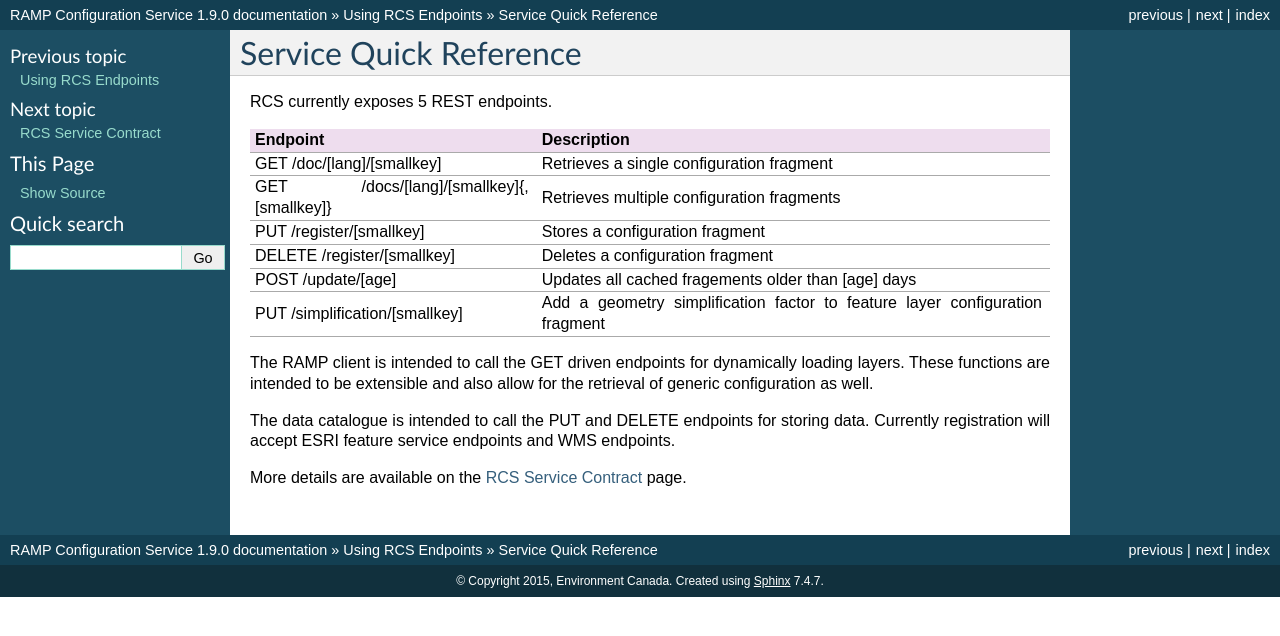
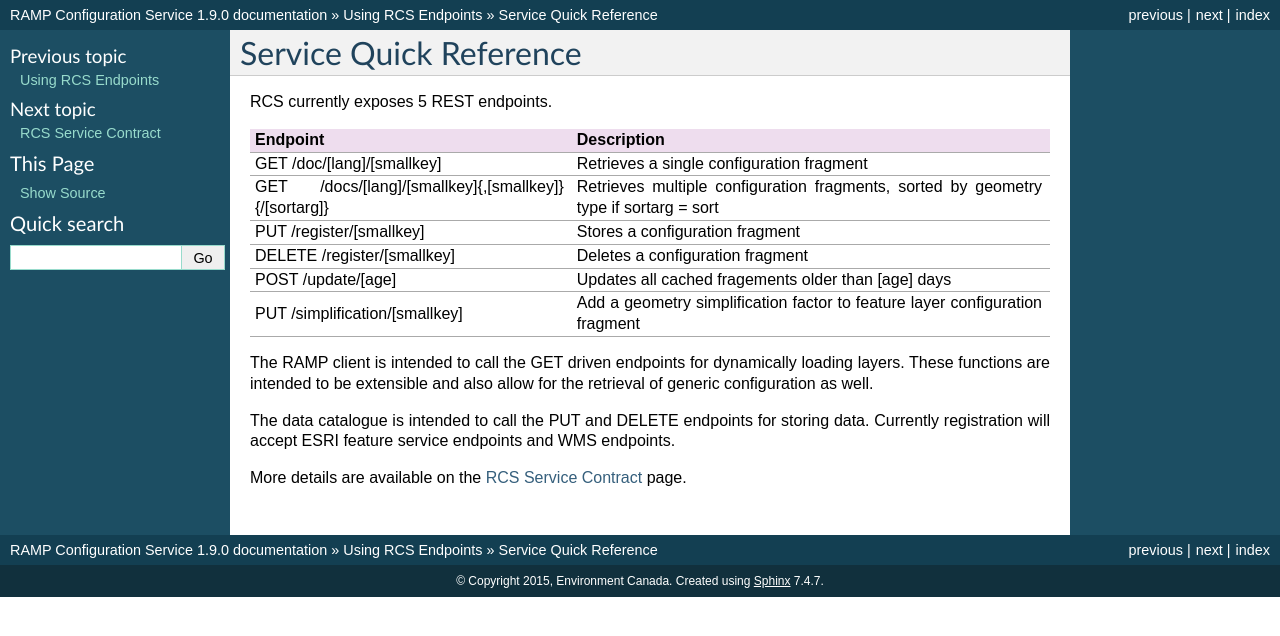
Before and after one commit to fgpv-vpgf/rcs, a Sphinx documentation site: the page built from docs/service/quickref.rst, in a window 1280 px wide. Shown: the top 636 px of the page. Built offline with Sphinx 7.4.7, drawn with Linux system fonts in a browser that asks for light colours.

Commit message:
docs(service): change docs for layer sorting
Relates #6617

```diff
--- a/docs/service/contract.rst
+++ b/docs/service/contract.rst
@@ -38,8 +38,8 @@
 - invalid language code: 400 Bad Request, response body empty
 - smallkey not found: 404 Not Found, response body empty
 
-GET ``/v1/docs/[lang]/[smallkey]{,[smallkey]}``
------------------------------------------------
+GET ``/v1/docs/[lang]/[smallkey]{,[smallkey]}{/[sortarg]}``
+-----------------------------------------------------------
 
 Success Code: 200
 
--- a/docs/service/quickref.rst
+++ b/docs/service/quickref.rst
@@ -3,16 +3,16 @@
 
 RCS currently exposes 5 REST endpoints.
 
-========================================  ==================================================================
-Endpoint                                  Description
-========================================  ==================================================================
-GET /doc/[lang]/[smallkey]                Retrieves a single configuration fragment
-GET /docs/[lang]/[smallkey]{,[smallkey]}  Retrieves multiple configuration fragments
-PUT /register/[smallkey]                  Stores a configuration fragment
-DELETE /register/[smallkey]               Deletes a configuration fragment
-POST /update/[age]                        Updates all cached fragements older than [age] days
-PUT /simplification/[smallkey]            Add a geometry simplification factor to feature layer configuration fragment
-========================================  ==================================================================
+====================================================  ==================================================================
+Endpoint                                              Description
+====================================================  ==================================================================
+GET /doc/[lang]/[smallkey]                            Retrieves a single configuration fragment
+GET /docs/[lang]/[smallkey]{,[smallkey]}{/[sortarg]}  Retrieves multiple configuration fragments, sorted by geometry type if sortarg = sort
+PUT /register/[smallkey]                              Stores a configuration fragment
+DELETE /register/[smallkey]                           Deletes a configuration fragment
+POST /update/[age]                                    Updates all cached fragements older than [age] days
+PUT /simplification/[smallkey]                        Add a geometry simplification factor to feature layer configuration fragment
+====================================================  ==================================================================
 
 The RAMP client is intended to call the GET driven endpoints for dynamically
 loading layers.  These functions are intended to be extensible and also allow
```
